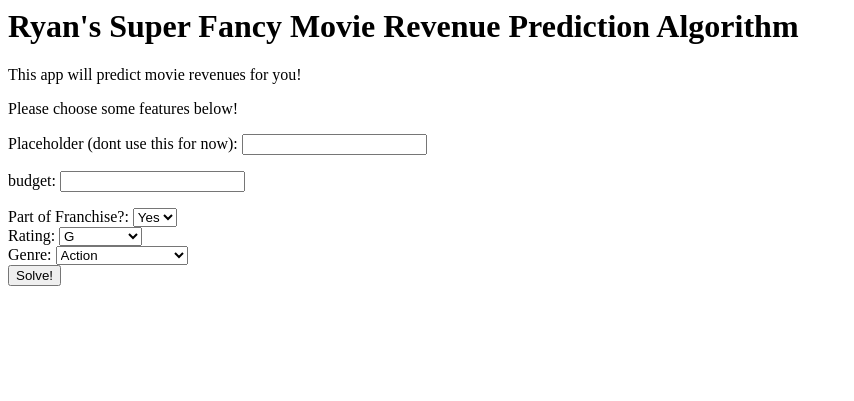
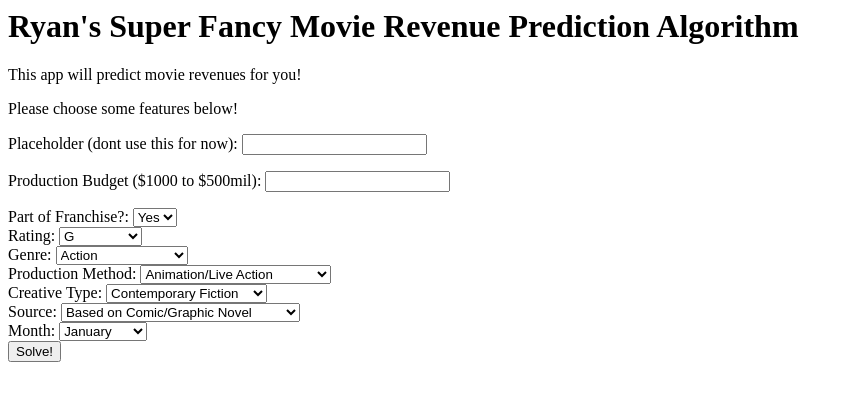
Before and after one commit to Rmloong/movie-revenue-predictor, a Flask app: page / in a window 1280 px wide. Shown: the top 401 px of the page, without its empty margins (0-854 px from the left). Run offline with Flask 2, Linux system fonts and the light colour scheme; parts of the project's set-up code (start-up, migrations or seed data) failed here and were passed over.

Commit message:
predictions work on web app using all features!

```diff
--- a/app/app.py
+++ b/app/app.py
@@ -6,14 +6,11 @@ import pandas as pd
 from sklearn.externals import joblib
 
 
-
-
 app = Flask(__name__)
 
 @app.route('/', methods=['GET'])
 def index():
     return render_template('quadratic.html')
-
 
 @app.route('/solve', methods=['POST'])
 def solve():
@@ -23,10 +20,14 @@ def solve():
     franchise = user_data['franchise']
     rating = user_data['rating']
     genre = user_data['genre']
+    prod_method = user_data['prod_method']
+    creative_type = user_data['creative_type']
+    source = user_data['source']
+    month = user_data['month']
 
     root_1 = _solve_quadratic(budget, franchise, rating, genre)
-    single_pred_test_2 = create_prediction_array(budget, franchise, rating, genre)
-    prediction = model.predict(single_pred_test_2)
+    single_pred_test_2 = create_prediction_array(budget, franchise, rating, genre, prod_method, creative_type, source, month)
+    prediction = np.exp(model.predict(single_pred_test_2))
     print(model_columns)
     print(single_pred_test_2)
 
@@ -40,7 +41,7 @@ def _solve_quadratic(budget, franchise, rating, genre):
             <p> with a budget of <b>{budget}</b> and a\
             <p> log_budget of <b>{log_b}</b>'
 
-def create_prediction_array(budget, franchise, rating, genre):
+def create_prediction_array(budget, franchise, rating, genre, prod_method, creative_type, source, month):
     df_single_pred = pd.DataFrame(np.array([[ 15.,   90.,   0.,   0.,   0.,   0.,   0.,   0.,   0.,   0.,   0.,
              0.,   0.,   0.,   0.,   0.,   0.,   0.,   0.,   0.,   0.,   0.,
              0.,   0.,   0.,   0.,   0.,   0.,   0.,   0.,   0.,   0.,   0.,
@@ -61,8 +62,13 @@ def create_prediction_array(budget, franchise, rating, genre):
 
     df_single_pred.loc[0][genre] = 1
 
-    # genre_index = np.where(np.array(model_columns == genre))[0][0]
-    # prediction_array[0][genre_index] = 1
+    df_single_pred.loc[0][prod_method] = 1
+
+    df_single_pred.loc[0][creative_type] = 1
+
+    df_single_pred.loc[0][source] = 1
+
+    df_single_pred.loc[0][month] = 1
 
     return df_single_pred
 
--- a/app/templates/quadratic.html
+++ b/app/templates/quadratic.html
@@ -20,7 +20,7 @@
         <!-- These have id's so that later we can pull out data using js. -->
         <span>Placeholder (dont use this for now):</span> <input id="a"></input>
         <p>
-        <span>budget:</span> <input id="b"></input>
+        <span>Production Budget ($1000 to $500mil):</span> <input id="b"></input>
         </p>
         <!-- <span>c:</span> <input id="c"></input> -->
     </div>
@@ -64,34 +64,76 @@
         </select>
     </div>
 
-
-
-    <!--
+    <div>
+        <span>Production Method:</span>
+        <select id=prod_method>
+          <option value='Animation/Live Action'> Animation/Live Action </option>
+          <option value='Digital Animation'> Digital Animation </option>
+          <option value='Hand Animation'> Hand Animation </option>
+          <option value='Live Action'> Live Action </option>
+          <option value='Multiple Production Methods'> Multiple Production Methods </option>
+          <option value='Stop-Motion Animation'> Stop-Motion Animation </option>
+        </select>
+    </div>
 
     <div>
-        <span>Production Method:</span>
-        <select id=production_method>
-          <option value='live_action'> Live Action </option>
-          <option value='ani_and_action'> Animation/Live Action </option>
-          <option value='digital_ani'> Digital Animation </option>
-          <option value='hand_ani'> Hand Animation </option>
-          <option value='stop_motion_ani'> Stop Motion Animation </option>
-          <option value='none'> Live Action </option>
-          <option value='live_action'> Live Action </option>
+        <span>Creative Type:</span>
+        <select id=creative_type>
+          <option value='Contemporary Fiction'> Contemporary Fiction </option>
+          <option value='Dramatization'> Dramatization </option>
+          <option value='Factual'> Factual </option>
+          <option value='Fantasy'> Fantasy </option>
+          <option value='Historical Fiction'> Historical Fiction </option>
+          <option value='Kids Fiction'> Kids Fiction </option>
+          <option value='Multiple Creative Types'> Multiple Creative Types </option>
+          <option value='Science Fiction'> Science Fiction </option>
+          <option value='Super Hero'> Super Hero </option>
         </select>
     </div>
+
     <div>
-        <span>Creative Type:</span>
-        <select id=production_method>
-          <option value='live_action'> Live Action </option>
-          <option value='ani_and_action'> Animation/Live Action </option>
-          <option value='digital_ani'> Digital Animation </option>
-          <option value='hand_ani'> Hand Animation </option>
-          <option value='stop_motion_ani'> Stop Motion Animation </option>
-          <option value='none'> Live Action </option>
-          <option value='live_action'> Live Action </option>
+        <span>Source:</span>
+        <select id=source>
+          <option value='Based on Comic/Graphic Novel'> Based on Comic/Graphic Novel </option>
+          <option value='Based on Factual Book/Article'> Based on Factual Book/Article </option>
+          <option value='Based on Fiction Book/Short Story'> Based on Fiction Book/Short Story </option>
+          <option value='Based on Folk Tale/Legend/Fairytale'> Based on Folk Tale/Legend/Fairytale </option>
+          <option value='Based on Game'> Based on Game </option>
+          <option value='Based on Movie'> Based on Movie </option>
+          <option value='Based on Musical Group'> Based on Musical Group </option>
+          <option value='Based on Musical or Opera'> Based on Musical or Opera </option>
+          <option value='Based on Play'> Based on Play </option>
+          <option value='Based on Real Life Events'> Based on Real Life Events </option>
+          <option value='Based on Religious Text'> Based on Religious Text </option>
+          <option value='Based on Short Film'> Based on Short Film </option>
+          <option value='Based on TV'> Based on TV </option>
+          <option value='Based on Theme Park Ride'> Based on Theme Park Ride </option>
+          <option value='Based on Toy'> Based on Toy </option>
+          <option value='Based on Web Series'> Based on Web Series </option>
+          <option value='Compilation'> Compilation </option>
+          <option value='Original Screenplay'> Original Screenplay </option>
+          <option value='Remake'> Remake </option>
+          <option value='Spin-Off'> Spin-Off </option>
         </select>
-    </div> -->
+    </div>
+
+    <div>
+        <span>Month:</span>
+        <select id=month>
+          <option value='January'> January </option>
+          <option value='February'> February </option>
+          <option value='March'> March </option>
+          <option value='April'> April </option>
+          <option value='May'> May </option>
+          <option value='June'> June </option>
+          <option value='July'> July </option>
+          <option value='August'> August </option>
+          <option value='September'> September </option>
+          <option value='October'> October </option>
+          <option value='November'> November </option>
+          <option value='December'> December </option>
+        </select>
+    </div>
 
     <div>
         <button type="button" id="solve">Solve!</button>
@@ -102,21 +144,32 @@
              using js. -->
         <p><span id="solution"></span> </p>
 
-
 <script type="text/javascript">
 let get_input_coefficients = function() {
   let franchise_input = $("select#franchise")
   let genre_input = $("select#genre")
   let rating_input = $("select#rating")
+  let prod_method_input = $("select#prod_method")
+  let creative_type_input = $('select#creative_type')
+  let source_input = $('select#source')
+  let month_input = $('select#month')
     let budget = $("input#b").val()
     let franchise = franchise_input.val()
     let genre = genre_input.val()
     let rating = rating_input.val()
+    let prod_method = prod_method_input.val()
+    let creative_type = creative_type_input.val()
+    let source = source_input.val()
+    let month = month_input.val()
 
     return {'budget': parseInt(budget),
             'franchise': franchise,
             'genre': genre,
-            'rating': rating
+            'rating': rating,
+            'prod_method': prod_method,
+            'creative_type': creative_type,
+            'source': source,
+            'month': month
             }
 };
 let send_coefficient_json = function(coefficients) {
```
Also changed, not shown: 1 other file.
